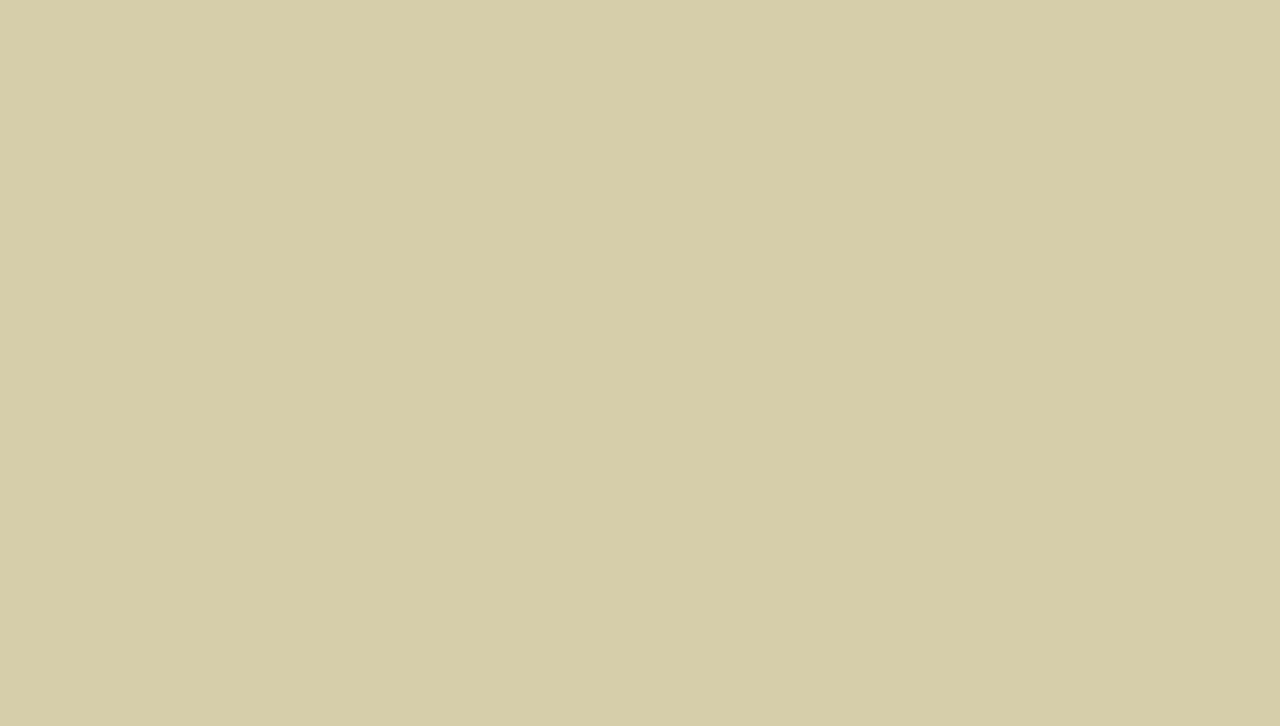
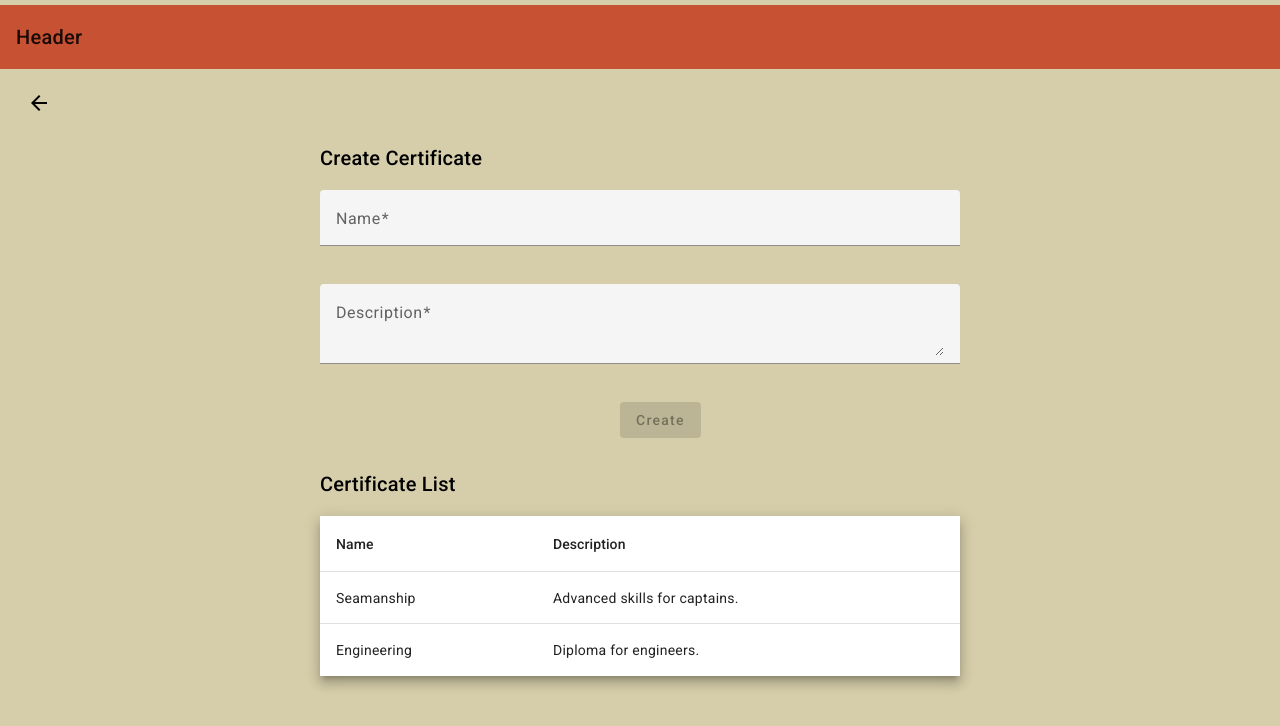
Before and after one commit to erennmutlu1/ng-crew-management, an Angular app: page /create-certificate-page in a window 1280 px wide. Before the commit this address led to /. Shown: the top 726 px of the page. Built offline with nearby package versions, Linux system fonts and the light colour scheme.

Commit message:
Create certificate component has been integrated to the project

```diff
--- a/src/app/app.module.ts
+++ b/src/app/app.module.ts
@@ -24,6 +24,7 @@ import { MatToolbarModule } from '@angular/material/toolbar';
 import { CrewCertificateComponent } from './components/modals/crew-certificate/crew-certificate.component';
 import { EditCrewMemberComponent } from './components/modals/actions/edit-crew-member/edit-crew-member.component';
 import { AddCrewMemberComponent } from './components/modals/actions/add-crew-member/add-crew-member.component';
+import { CreateCertificatePageComponent } from './components/create-certificate-page/create-certificate-page.component';
 import { FormsModule, ReactiveFormsModule } from '@angular/forms';
 
 
@@ -34,7 +35,8 @@ import { FormsModule, ReactiveFormsModule } from '@angular/forms';
     CrewMemberListComponent,
     CrewCertificateComponent,
     EditCrewMemberComponent,
-    AddCrewMemberComponent
+    AddCrewMemberComponent,
+    CreateCertificatePageComponent
   ],
   imports: [
     BrowserAnimationsModule,
--- a/src/app/app.routes.ts
+++ b/src/app/app.routes.ts
@@ -1,6 +1,8 @@
 import { Routes } from '@angular/router';
 import { HomeComponent } from './components/home/home.component';
+import { CreateCertificatePageComponent } from './components/create-certificate-page/create-certificate-page.component';
 
 export const routes: Routes = [
-  { path: '', component: HomeComponent }, // Define your routes here
+  { path: '', component: HomeComponent },
+  { path: 'create-certificate-page', component: CreateCertificatePageComponent }
 ];
--- /dev/null
+++ b/src/app/components/create-certificate-page/create-certificate-page.component.css
@@ -0,0 +1,33 @@
+.icon {
+  margin-right: 15px;
+}
+
+.spacer {
+  flex: 1 1 auto;
+}
+
+.content {
+  display: flex;
+  flex-direction: column;
+  gap: 15px;
+}
+
+.full-width {
+  display: block;
+  margin-bottom: 16px;
+}
+
+.add-form-class {
+  width: 50%;
+  margin: auto;
+}
+
+.back-icon {
+  margin-left: 15px;
+}
+
+.mat-toolbar {
+  background-color: #c75233;
+  margin-top: 5px;
+  margin-bottom: 10px;
+}
--- /dev/null
+++ b/src/app/components/create-certificate-page/create-certificate-page.component.html
@@ -0,0 +1,48 @@
+<div class="header">
+  <mat-toolbar>
+    Header
+  </mat-toolbar>
+</div>
+<div class="content">
+  <div class="back-icon">
+    <button mat-icon-button [routerLink]="['/']">
+      <mat-icon>arrow_back</mat-icon>
+    </button>
+  </div>
+  <div class="add-form-class">
+    <h2>Create Certificate</h2>
+    <form [formGroup]="certificateTypeForm" (ngSubmit)="onSubmit()">
+      <mat-form-field appearance="fill" class="full-width">
+        <mat-label>Name</mat-label>
+        <input matInput formControlName="name" required>
+      </mat-form-field>
+
+      <mat-form-field appearance="fill" class="full-width">
+        <mat-label>Description</mat-label>
+        <textarea matInput formControlName="description" required></textarea>
+      </mat-form-field>
+
+      <button mat-raised-button color="primary" type="submit" [disabled]="!certificateTypeForm.valid"
+        style="margin-left:300px;">Create</button>
+    </form>
+    <div class="certificate-list-class" style="margin-top: 30px;">
+      <h2>Certificate List</h2>
+      <table mat-table [dataSource]="certificateTypeList" class="mat-elevation-z8">
+
+        <!-- Name Column -->
+        <ng-container matColumnDef="name">
+          <th mat-header-cell *matHeaderCellDef>Name</th>
+          <td mat-cell *matCellDef="let element">{{ element.name }}</td>
+        </ng-container>
+
+        <!-- Description Column -->
+        <ng-container matColumnDef="description">
+          <th mat-header-cell *matHeaderCellDef>Description</th>
+          <td mat-cell *matCellDef="let element">{{ element.description }}</td>
+        </ng-container>
+
+        <tr mat-header-row *matHeaderRowDef="displayedColumns"></tr>
+        <tr mat-row *matRowDef="let row; columns: displayedColumns;"></tr>
+      </table>
+    </div>
+  </div>
--- /dev/null
+++ b/src/app/components/create-certificate-page/create-certificate-page.component.ts
@@ -0,0 +1,43 @@
+import { Component } from '@angular/core';
+import { FormBuilder, FormGroup, Validators } from '@angular/forms';
+import { CertificateService } from '../../services/certificate.service';
+import { CertificateType } from '../../models/certificate-type.model';
+
+@Component({
+  selector: 'app-create-certificate-page',
+  templateUrl: './create-certificate-page.component.html',
+  styleUrl: './create-certificate-page.component.css'
+})
+export class CreateCertificatePageComponent {
+  certificateTypeForm: FormGroup;
+  certificateTypeList: CertificateType[] = [];
+  displayedColumns: string[] = ['name', 'description'];
+
+  constructor(
+    private fb: FormBuilder,
+    private certificateService: CertificateService
+  ) {
+    this.certificateTypeForm = this.fb.group({
+      name: ['', Validators.required],
+      description: ['', Validators.required]
+    });
+  }
+
+  ngOnInit(): void {
+    this.certificateService.getCertificateList().subscribe((data) => (this.certificateTypeList = data));
+  }
+
+  onSubmit(): void {
+    if (this.certificateTypeForm.valid) {
+      // Create a new certificate
+      const newCertificate: CertificateType = this.certificateTypeForm.value;
+      this.certificateService.addCertificate(newCertificate);
+
+      // Update the certificate list
+      this.certificateService.getCertificateList().subscribe((data) => (this.certificateTypeList = data));
+
+      // Reset the certificate form
+      this.certificateTypeForm.reset();
+    }
+  }
+}
--- a/src/app/components/crew-member-list/crew-member-list.component.html
+++ b/src/app/components/crew-member-list/crew-member-list.component.html
@@ -1,7 +1,9 @@
 <div>
   <button mat-raised-button color="primary" (click)="openAddModal()">Add Crew Member</button>
 </div>
-
+<div>
+  <button mat-raised-button color="accent" [routerLink]="['/create-certificate-page']"> Create Certificate</button>
+</div>
 <table mat-table [dataSource]="crewMemberList" class="mat-elevation-z8">
   <!-- First Name Column -->
   <ng-container matColumnDef="firstName">
--- a/src/app/components/home/home.component.css
+++ b/src/app/components/home/home.component.css
@@ -3,11 +3,3 @@
   margin-top: 5px;
   margin-bottom: 10px;
 }
-
-body {
-  background-color: #d6ceaa !important;
-}
-
-.content {
-  background-color: #d6ceaa !important;
-}
```
Also changed, not shown: src/styles.css (line endings or trailing spaces), 1 other file (tests, documents, lock files or other folders).
